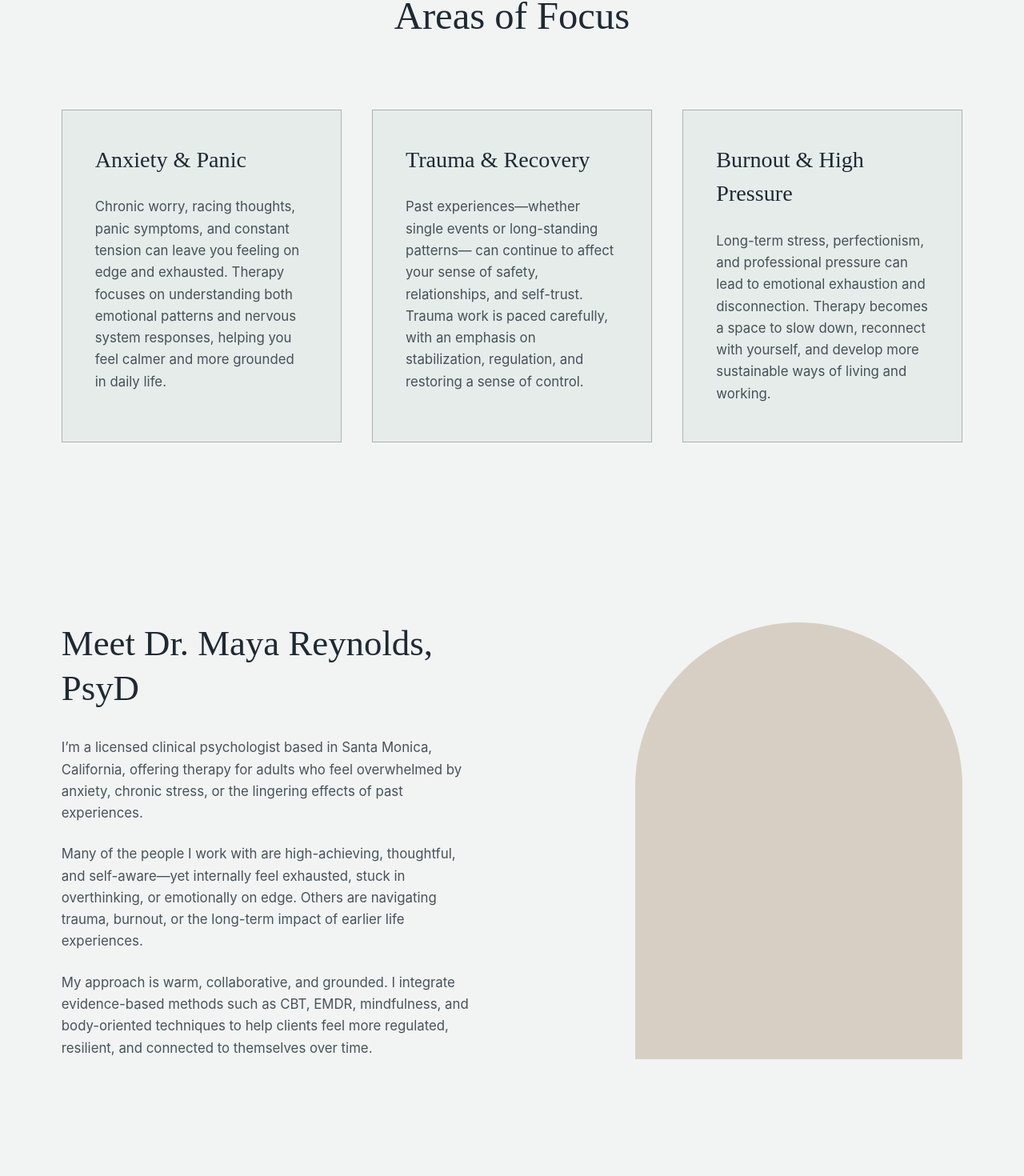
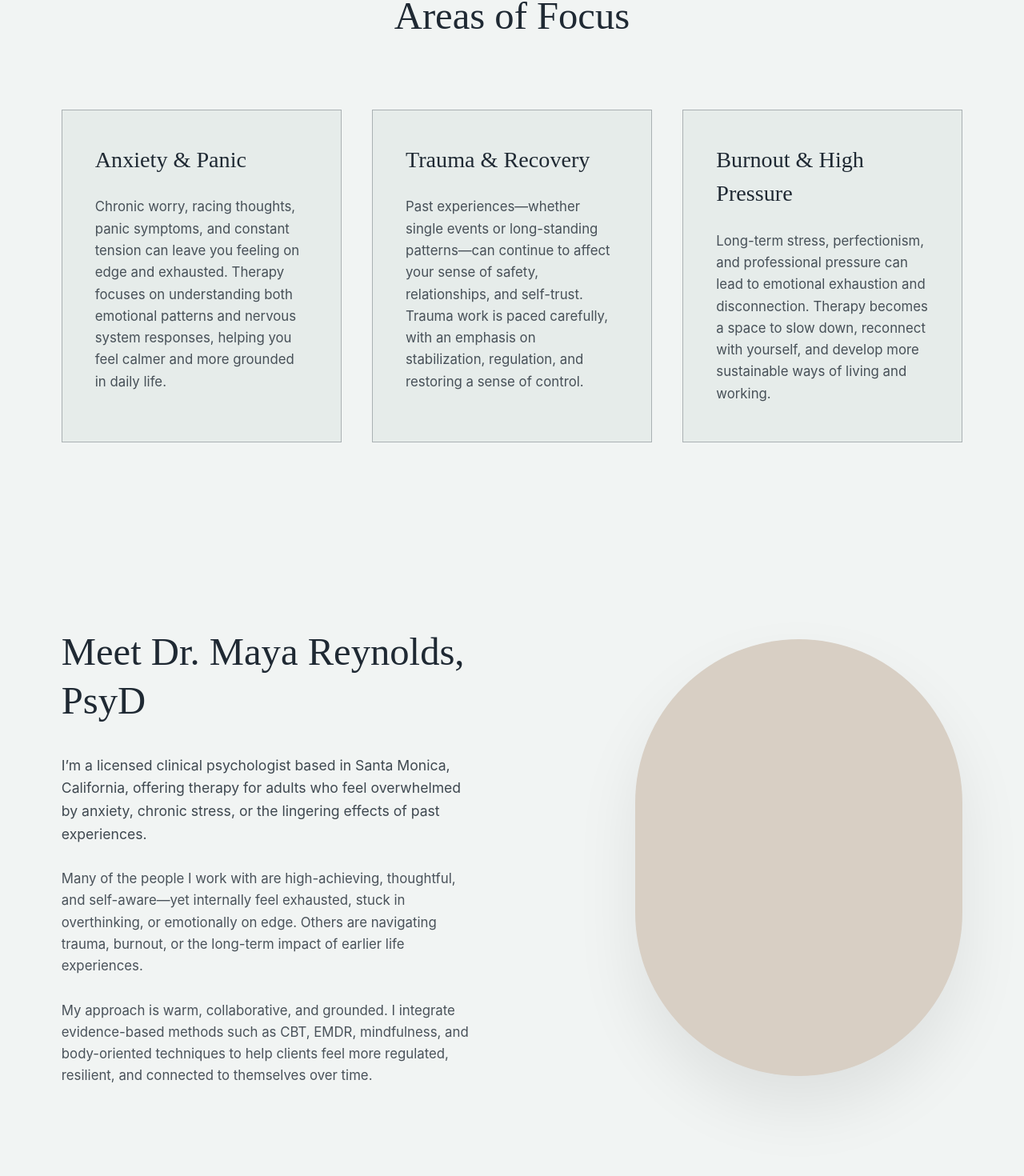
Before and after one commit to jacksyswain/maya-reynolds-therapy, a Next.js app: page / in a window 1280 px wide. Shown: the part 1764-3234 px from the top of the page at 80% size. Built offline with nearby package versions, Linux system fonts and the light colour scheme.

Commit message:
new update

```diff
--- a/components/About.jsx
+++ b/components/About.jsx
@@ -5,21 +5,21 @@ export default function About() {
         className="
           max-w-screen-2xl mx-auto
           px-[6vw]
-          py-[14vh]
+          py-[15vh]
           grid grid-cols-1 lg:grid-cols-2
-          gap-[8vh] lg:gap-[6vw]
+          gap-[9vh] lg:gap-[7vw]
           items-center
         "
       >
         {/* TEXT CONTENT */}
-        <div className="max-w-[44rem]">
+        <div className="max-w-[46rem]">
           <h2
             className="
               font-serif
               text-textDark
-              text-[clamp(2.2rem,3.5vw,3rem)]
-              mb-[4vh]
+              text-[clamp(2.4rem,3.8vw,3.2rem)]
               leading-tight
+              mb-[4.5vh]
             "
           >
             Meet Dr. Maya Reynolds, PsyD
@@ -27,10 +27,10 @@ export default function About() {
 
           <p
             className="
-              text-textDark/80
-              text-[clamp(1.05rem,1.3vw,1.25rem)]
+              text-textDark/85
+              text-[clamp(1.1rem,1.35vw,1.3rem)]
               leading-relaxed
-              mb-[3vh]
+              mb-[3.5vh]
             "
           >
             I’m a licensed clinical psychologist based in Santa Monica,
@@ -44,7 +44,7 @@ export default function About() {
               text-textDark/80
               text-[clamp(1.05rem,1.3vw,1.25rem)]
               leading-relaxed
-              mb-[3vh]
+              mb-[3.5vh]
             "
           >
             Many of the people I work with are high-achieving, thoughtful, and
@@ -67,7 +67,7 @@ export default function About() {
           </p>
         </div>
 
-        {/* IMAGE */}
+        {/* IMAGE — TOP & BOTTOM ARCHED */}
         <div className="flex justify-center lg:justify-end">
           <div
             className="
@@ -75,6 +75,8 @@ export default function About() {
               aspect-[3/4]
               bg-sand
               rounded-t-[999px]
+              rounded-b-[999px]
+              shadow-[0_40px_80px_rgba(0,0,0,0.08)]
             "
           />
         </div>
--- a/components/Specialties.jsx
+++ b/components/Specialties.jsx
@@ -19,9 +19,12 @@ export default function Specialties() {
         {/* CARDS */}
         <div className="grid grid-cols-1 md:grid-cols-3 gap-[3vw]">
 
-          {/* ANXIETY */}
+          {/* CARD 1 — ANXIETY */}
           <div
             className="
+              group
+              relative
+              overflow-hidden
               bg-extra
               p-[3.2vw]
               min-h-[52vh]
@@ -29,11 +32,47 @@ export default function Specialties() {
               border border-textDark/30
             "
           >
-            <h3 className="font-serif text-[clamp(1.7rem,2.2vw,2rem)] mb-[3vh]">
+            {/* HOVER FILL */}
+            <div
+              className="
+                absolute inset-0
+                bg-olive
+                origin-bottom
+                scale-y-0
+                group-hover:scale-y-100
+                transition-transform
+                duration-[1000ms]
+                ease-out
+                z-0
+              "
+            />
+
+            {/* CONTENT */}
+            <div className="relative z-10">
+              <h3
+                className="
+                  font-serif
+                  text-[clamp(1.7rem,2.2vw,2rem)]
+                  mb-[3vh]
+                  text-textDark
+                  group-hover:text-cream
+                  transition-colors
+                  duration-300
+                "
+              >
                 Anxiety & Panic
               </h3>
 
-            <p className="text-textDark/80 leading-relaxed text-[clamp(1.05rem,1.25vw,1.2rem)]">
+              <p
+                className="
+                  text-textDark/80
+                  leading-relaxed
+                  text-[clamp(1.05rem,1.25vw,1.2rem)]
+                  group-hover:text-cream/90
+                  transition-colors
+                  duration-300
+                "
+              >
                 Chronic worry, racing thoughts, panic symptoms, and constant
                 tension can leave you feeling on edge and exhausted. Therapy
                 focuses on understanding both emotional patterns and nervous
@@ -41,10 +80,14 @@ export default function Specialties() {
                 in daily life.
               </p>
             </div>
+          </div>
 
-          {/* TRAUMA */}
+          {/* CARD 2 — TRAUMA */}
           <div
             className="
+              group
+              relative
+              overflow-hidden
               bg-extra
               p-[3.2vw]
               min-h-[52vh]
@@ -52,21 +95,62 @@ export default function Specialties() {
               border border-textDark/30
             "
           >
-            <h3 className="font-serif text-[clamp(1.7rem,2.2vw,2rem)] mb-[3vh]">
+            {/* HOVER FILL */}
+            <div
+              className="
+                absolute inset-0
+                bg-olive
+                origin-bottom
+                scale-y-0
+                group-hover:scale-y-100
+                transition-transform
+                duration-[1000ms]
+                ease-out
+                z-0
+              "
+            />
+
+            {/* CONTENT */}
+            <div className="relative z-10">
+              <h3
+                className="
+                  font-serif
+                  text-[clamp(1.7rem,2.2vw,2rem)]
+                  mb-[3vh]
+                  text-textDark
+                  group-hover:text-cream
+                  transition-colors
+                  duration-300
+                "
+              >
                 Trauma & Recovery
               </h3>
 
-            <p className="text-textDark/80 leading-relaxed text-[clamp(1.05rem,1.25vw,1.2rem)]">
-              Past experiences—whether single events or long-standing patterns—
-              can continue to affect your sense of safety, relationships, and
-              self-trust. Trauma work is paced carefully, with an emphasis on
-              stabilization, regulation, and restoring a sense of control.
+              <p
+                className="
+                  text-textDark/80
+                  leading-relaxed
+                  text-[clamp(1.05rem,1.25vw,1.2rem)]
+                  group-hover:text-cream/90
+                  transition-colors
+                  duration-300
+                "
+              >
+                Past experiences—whether single events or long-standing
+                patterns—can continue to affect your sense of safety,
+                relationships, and self-trust. Trauma work is paced carefully,
+                with an emphasis on stabilization, regulation, and restoring
+                a sense of control.
               </p>
             </div>
+          </div>
 
-          {/* BURNOUT */}
+          {/* CARD 3 — BURNOUT */}
           <div
             className="
+              group
+              relative
+              overflow-hidden
               bg-extra
               p-[3.2vw]
               min-h-[52vh]
@@ -74,16 +158,53 @@ export default function Specialties() {
               border border-textDark/30
             "
           >
-            <h3 className="font-serif text-[clamp(1.7rem,2.2vw,2rem)] mb-[3vh]">
+            {/* HOVER FILL */}
+            <div
+              className="
+                absolute inset-0
+                bg-olive
+                origin-bottom
+                scale-y-0
+                group-hover:scale-y-100
+                transition-transform
+                duration-[1000ms]
+                ease-out
+                z-0
+              "
+            />
+
+            {/* CONTENT */}
+            <div className="relative z-10">
+              <h3
+                className="
+                  font-serif
+                  text-[clamp(1.7rem,2.2vw,2rem)]
+                  mb-[3vh]
+                  text-textDark
+                  group-hover:text-cream
+                  transition-colors
+                  duration-300
+                "
+              >
                 Burnout & High Pressure
               </h3>
 
-            <p className="text-textDark/80 leading-relaxed text-[clamp(1.05rem,1.25vw,1.2rem)]">
+              <p
+                className="
+                  text-textDark/80
+                  leading-relaxed
+                  text-[clamp(1.05rem,1.25vw,1.2rem)]
+                  group-hover:text-cream/90
+                  transition-colors
+                  duration-300
+                "
+              >
                 Long-term stress, perfectionism, and professional pressure can
                 lead to emotional exhaustion and disconnection. Therapy becomes
                 a space to slow down, reconnect with yourself, and develop more
                 sustainable ways of living and working.
               </p>
+            </div>
           </div>
 
         </div>
```
Lines whose indentation alone changed are shown as unchanged.
